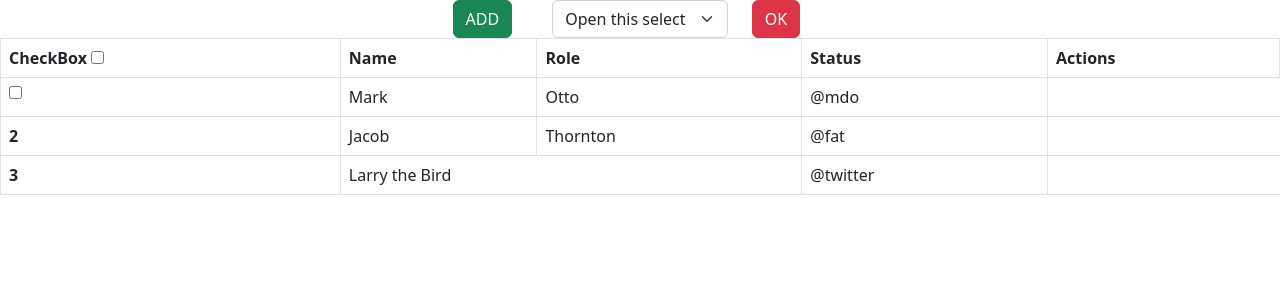
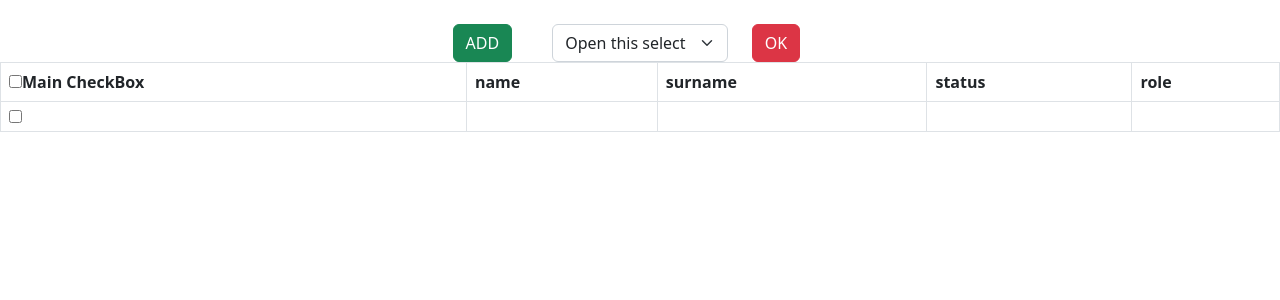
Before and after one commit to Mihrusha/SoftSprint, a PHP site: page / in a window 1280 px wide. Shown: the top 300 px of the page. Run offline with PHP 8.4, Linux system fonts and the light colour scheme; tables that the repository leaves empty or names only in its code hold one stand-in row (values such as "Sample post"); data that the repository does not hold is empty; classes that the project's autoload settings leave out are loaded by file name.

Commit message:
add checkboxes,table

```diff
--- a/App/Core/Database.php
+++ b/App/Core/Database.php
@@ -49,8 +49,13 @@ class Database
   {
     $sth = $this->conn->prepare($sql);
     $sth->execute($data);
-    $result = $sth->fetchAll(PDO::FETCH_CLASS, $class);
-    return $result;
+    if ($sth->rowCount() > 0) {
+      $items = $sth->fetchAll();
+  } else {
+      $items = 0;
+  }
+
+  return $items;
   }
 
   public function execute($sql, $data):bool
--- a/App/Model/Model.php
+++ b/App/Model/Model.php
@@ -22,7 +22,7 @@ abstract class Model
 
     public function Insert()
     {
-        var_dump(get_object_vars($this));
+        //var_dump(get_object_vars($this));
         //die;
         $col = [];
         $val = [];
--- a/App/View/form.js
+++ b/App/View/form.js
@@ -22,6 +22,8 @@
             return false;
         }
 
+
+
         // ajax
         $.ajax({
             type: "POST",
@@ -35,3 +37,12 @@
     });
     return false;
 });
+
+$(document).ready(function() {
+    $('#main_checkbox').click(function() {
+        var checked = this.checked;
+        $('input[type="checkbox"]').each(function() {
+        this.checked = checked;
+    });
+    })
+});
--- a/App/View/index.php
+++ b/App/View/index.php
@@ -2,7 +2,7 @@
 
 use App\Model\User;
 
-session_start();
+// session_start();
 
 
 $var1 = $_POST['name'];
@@ -13,20 +13,25 @@ $var3 = $_POST['select'];
 
 
 
-$_SESSION['name'] = $var1;
-$_SESSION['surname'] = $var2;
+// $_SESSION['name'] = $var1;
+// $_SESSION['surname'] = $var2;
 
 $user = new User;
-$user->name = $_SESSION['name'];
-$user->surname = $_SESSION['surname'];
+$user->name = $var1;
+$user->surname = $var2;
 if (isset($_POST['name'])) {
     $user->Insert();
 }
-
+$data = $user->GetAll();
+//var_dump($data);
 // $user->surname=$_SESSION['surname'];
 // if($_POST['name'])
 // $user->Insert();
 
+
+foreach ($data as $row) {
+    echo $row['name'] . "<br>";
+}
 
 ?>
 
@@ -58,9 +63,9 @@ if (isset($_POST['name'])) {
             <div class='col-6'>
                 <select class="form-select" aria-label="Default select example">
                     <option selected>Open this select menu</option>
-                    <option value="1">One</option>
-                    <option value="2">Two</option>
-                    <option value="3">Three</option>
+                    <option value="1">Set Active</option>
+                    <option value="2">Set Not Active</option>
+                    <option value="3">Delite</option>
                 </select>
             </div>
             <div class='col'>
@@ -71,40 +76,29 @@ if (isset($_POST['name'])) {
     </div>
 
     <!-- Central rable -->
-    <table class="table table-bordered">
-        <thead>
+
+    <table class="table table-bordered table">
+
             <tr>
-                <th scope="col">CheckBox
-                    <input type="checkbox" name="main" id="">
-                </th>
-                <th scope="col">Name</th>
-                <th scope="col">Role</th>
-                <th scope="col">Status</th>
-                <th scope="col">Actions</th>
+
+                <th><input type="checkbox" name="main_checkbox" id="main_checkbox"onclick='selects()'>Main CheckBox</th>
+                <th>name</th>
+                <th>surname</th>
+                <th>status</th>
+                <th>role</th>
             </tr>
-        </thead>
-        <tbody>
+            <?php foreach ($data as $row) { ?>
             <tr>
-                <th scope="row"><input type="checkbox" name="not_main" id="not_main"></th>
-                <td>Mark</td>
-                <td>Otto</td>
-                <td>@mdo</td>
+                <td><input type="checkbox" name="<?= $row['id']?>" id="check"></td>
+                <td><?= $row['name']?></td>
+                <td><?= $row['surname']?></td>
+                <td></td>
+                <td></td>
             </tr>
-            <tr>
-                <th scope="row">2</th>
-                <td>Jacob</td>
-                <td>Thornton</td>
-                <td>@fat</td>
-            </tr>
-            <tr>
-                <th scope="row">3</th>
-                <td colspan="2">Larry the Bird</td>
-                <td>@twitter</td>
-            </tr>
-        </tbody>
-    </table>
 
 
+        <?php  } ?>
+    </table>
 
     <!-- Button trigger modal -->
 
@@ -146,7 +140,6 @@ if (isset($_POST['name'])) {
     </div>
 
     <script type="text/javascript" src="App\View\form.js">
-
     </script>
 
 
```
Also changed, not shown: App/View/modal.js (+10 -0 lines).
